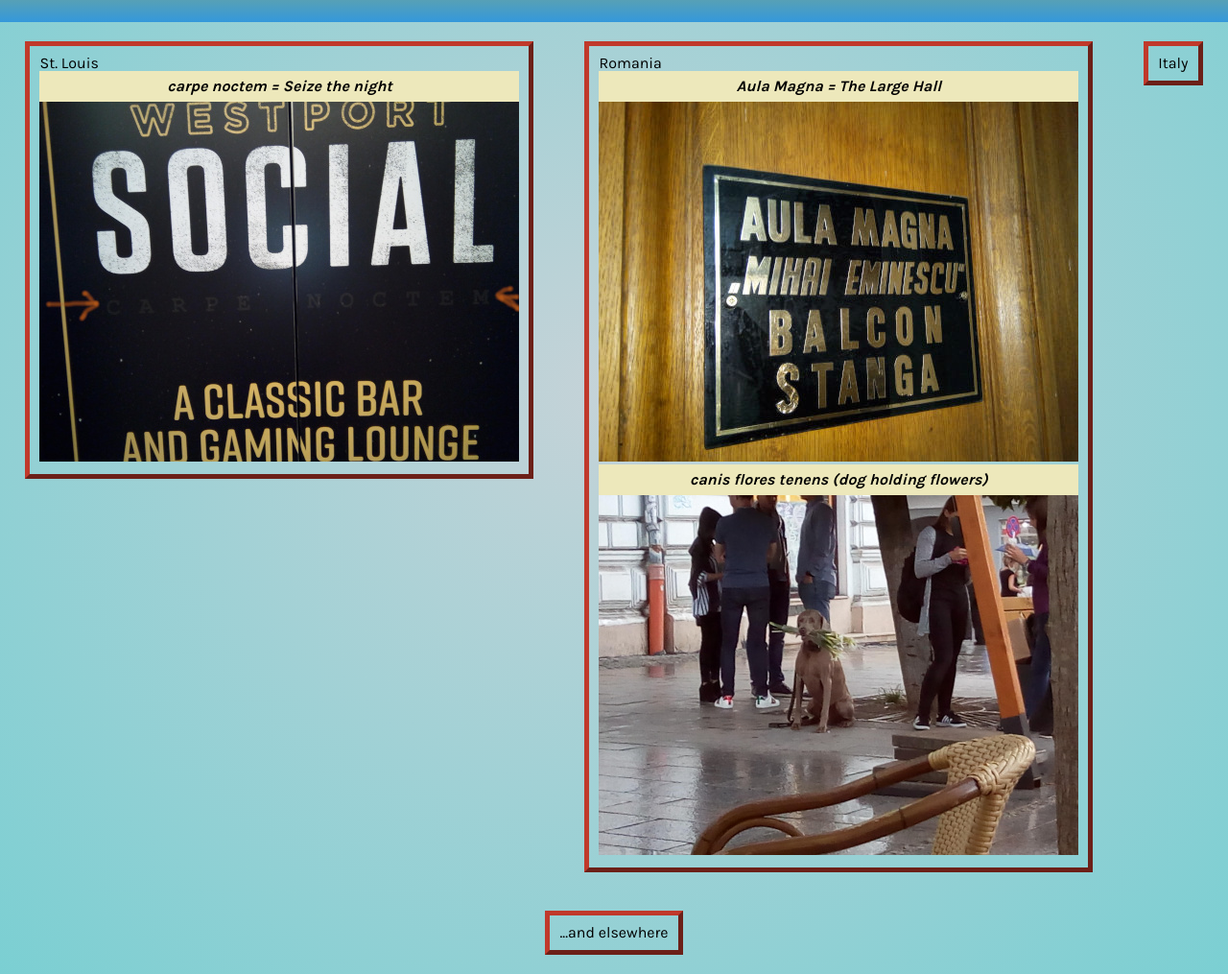
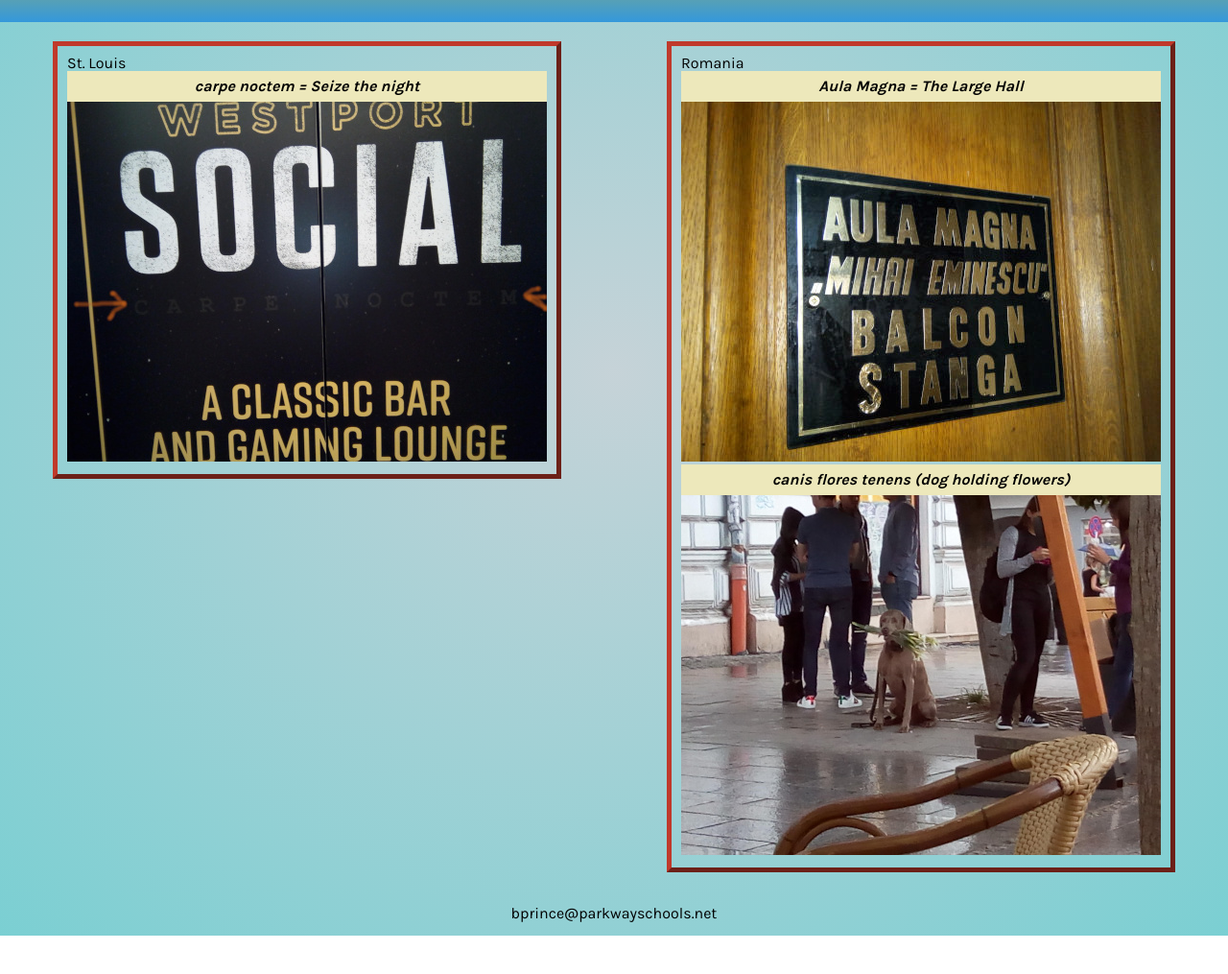
Before and after one commit to bcp2415/magisterp, a plain HTML site: page lingualatina.html in a window 1280 px wide. Shown: the part 201-1216 px from the top of the page at 96% size. After the commit the page ends 1176 px from the top, so only its background shows below. Drawn offline with Linux system fonts and the light colour scheme.

Commit message:
adds footer to all pages

```diff
--- a/css/main.css
+++ b/css/main.css
@@ -64,6 +64,13 @@
   margin: 0px;
   background-color: rgb(237, 232, 187);
 }
+footer {
+  text-align: center;
+  padding:  15px;
+}
+.noItems {
+  display: none;
+}
 #test {
   height: 500px;
   width: 500px;
--- a/lingualatina.html
+++ b/lingualatina.html
@@ -56,18 +56,23 @@
       </ul>
     </section>
 
-    <section class="LLsection">
+    <section class="LLsection noItems">
       <h1>Italy</h1>
 
 
 
     </section>
 
-    <section class="LLsection">
+    <section class="LLsection noItems">
       <h1>...and elsewhere</h1>
 
     </section>
 
   </main>
+
+  <footer>
+    <address><a href="mailto:bprince@parkwayschools.net">bprince@parkwayschools.net</a></address>
+  </footer>
+
 </body>
 </html>
```
Also changed, not shown: index.html (+1 -1 lines), italia.html (+5 -0 lines), latina.html (+8 -0 lines), latinb.html (+9 -0 lines), magisterp.html (+5 -0 lines), wl.html (+9 -0 lines).
